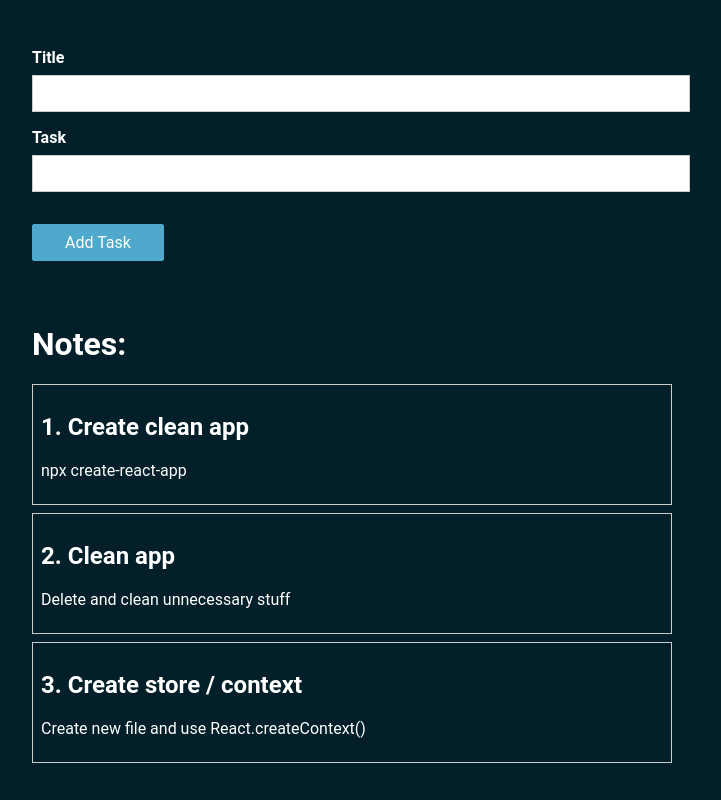
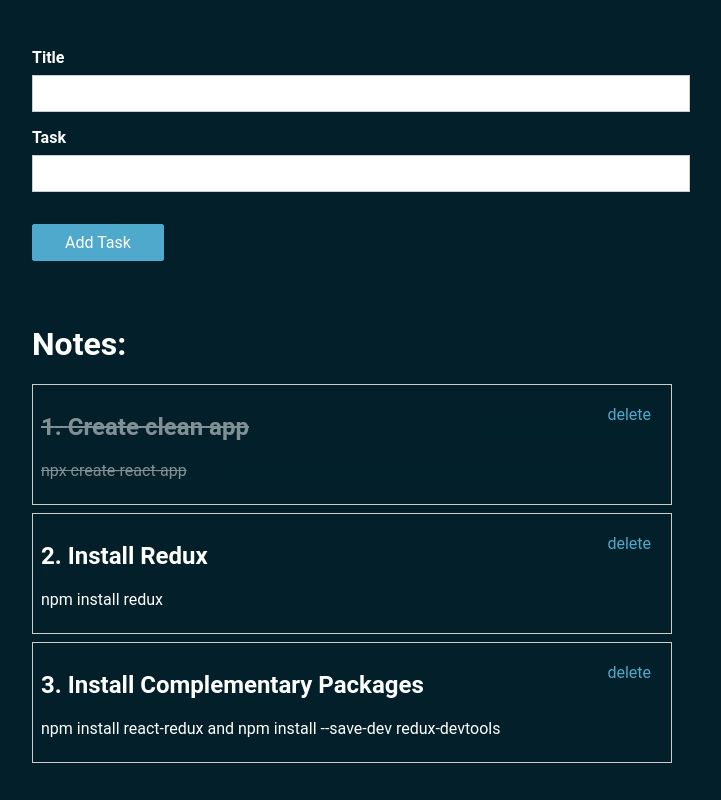
Before and after one commit to ColorCamo/ToDo_App, a React (Create React App) app: page / in a window 1280 px wide. Shown: the whole page, without its empty margins (288-1009 px from the left). Built offline with nearby package versions, Linux system fonts and the light colour scheme.

Commit message:
cleaned app, added styling for strikeout and delete button

```diff
--- a/src/components/Todo/AddTodo.js
+++ b/src/components/Todo/AddTodo.js
@@ -1,17 +1,31 @@
-import React from "react";
+import React, { useState } from "react";
 import classes from "./AddTodo.module.css";
 import Button from "../UI/Button";
 
-const AddTodo = ({ addHandler }) => {
+const AddTodo = () => {
+	const [todo, setTodo] = useState({ title: "", task: "" });
+
+	const changeHandler = (e) => {
+		const { name, value } = e.target;
+
+		setTodo((prevState) => ({
+			...prevState,
+			[name]: value,
+		}));
+	};
+
+	const addHandler = (e) => {
+		e.preventDefault();
+	};
   return (
     <form onSubmit={addHandler} className={classes.input}>
       <div>
         <label>Title</label>
-        <input type="text" />
+        <input type="text" onChange={changeHandler} />
       </div>
       <div>
         <label>Task</label>
-        <input type="text" />
+        <input type="text" onChange={changeHandler} />
       </div>
       <Button>Add Task</Button>
     </form>
--- a/src/components/Todo/TodoList.js
+++ b/src/components/Todo/TodoList.js
@@ -4,16 +4,35 @@ import { notes } from "../../notes";
 import classes from "./TodoList.module.css";
 
 const TodoList = () => {
+  const removeHandler = (id) => {
+  	console.log(id, "was clicked");
+  };
+  const doneHandler = (id) => {
+  	console.log(id, "was clicked");
+  };
+
   return (
     <div className={classes.todos}>
       <h1>Notes:</h1>
       {notes.map((note) => {
         return (
-          <div className={classes.todo} key={note.id}>
+          <div
+            onClick={() => doneHandler(note.id)}
+            className={`${classes.todo} ${
+            	note.done ? classes.done : classes.notDone
+            }`}
+            key={note.id}
+          >
             <h2>
               {note.id}. {note.title}
             </h2>
             <p>{note.task}</p>
+            <span
+              onClick={() => removeHandler(note.id)}
+              className={`material-icons ${classes.delete}`}
+            >
+              delete
+            </span>
           </div>
         );
       })}
--- a/src/components/Todo/TodoList.module.css
+++ b/src/components/Todo/TodoList.module.css
@@ -13,4 +13,25 @@
   border: 1px solid #ccc;
   margin: 0.5rem 0;
   padding: 0.5rem;
+  position: relative;
+  cursor: pointer;
 }
+
+.todo.done h2,
+.todo.done p {
+  background-color: #03202a;
+  opacity: 0.5;
+  text-decoration: line-through;
+}
+
+.delete {
+  position: absolute;
+  color: #4ea9cc;
+  top: 20px;
+  right: 20px;
+  cursor: pointer;
+}
+
+.delete:hover {
+  color: white;
+}
--- a/src/notes.js
+++ b/src/notes.js
@@ -3,18 +3,18 @@ export const notes = [
     id: 1,
     title: "Create clean app",
     task: "npx create-react-app",
-    done: false,
+    done: true,
   },
   {
     id: 2,
-    title: "Clean app",
-    task: "Delete and clean unnecessary stuff",
+    title: "Install Redux",
+    task: "npm install redux",
     done: false,
   },
   {
     id: 3,
-    title: "Create store / context",
-    task: "Create new file and use React.createContext()",
+    title: "Install Complementary Packages",
+    task: "npm install react-redux and npm install --save-dev redux-devtools",
     done: false,
   },
 ];
```
